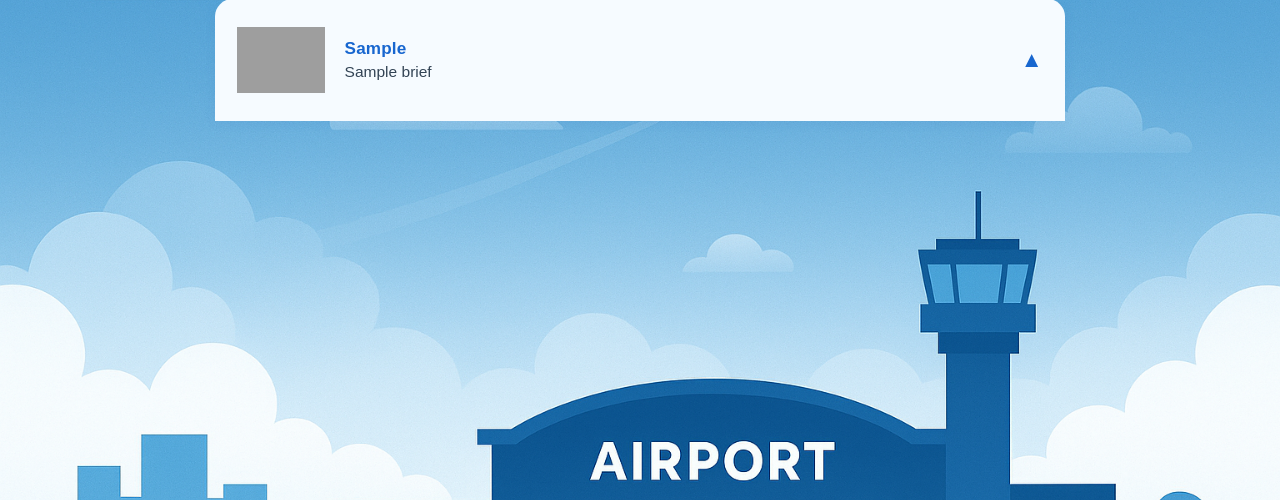
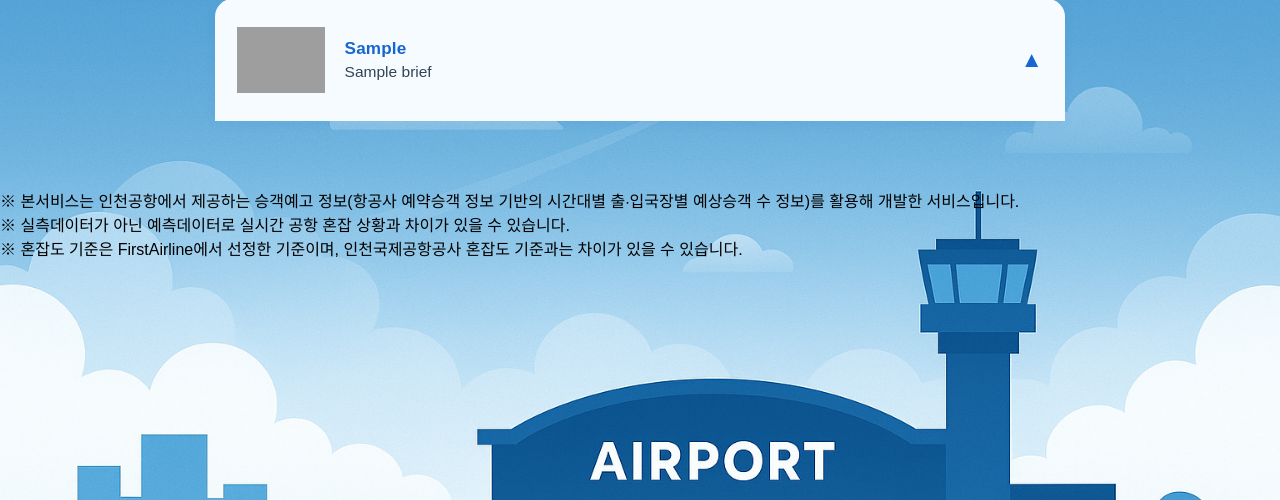
Before and after one commit to FirstAirline/firstairline-core, a Flask app: template flask_web/templates/restricked.html in a window 1280 px wide. Shown: the part 183-683 px from the top of the page. Run offline with Flask 3, Linux system fonts and the light colour scheme; the template is opened without the code that fills it: most values are stand-ins (such as "Sample title", 1, 10 or a date in 2020); some libraries are stand-ins or nearby versions; grey boxes are pictures that could not be loaded.

Commit message:
Update restricked.html

```diff
--- a/flask_web/templates/restricked.html
+++ b/flask_web/templates/restricked.html
@@ -182,7 +182,7 @@
 </head>
 <body>
     <nav class="navbar">
-        <div class="navbar-title">
+        <div class="navbar-title" onclick="goToFlightSearch()" style="cursor:pointer;">
             <img src="{{ url_for('static', filename='img/logo.png') }}" alt="Airport Logo" class="navbar-logo">
             FirstAirline
         </div>
@@ -230,6 +230,13 @@
             </div>
         </div>
     </main>
+    <footer class="main-footer-info">
+        <div>
+            ※ 본서비스는 인천공항에서 제공하는 승객예고 정보(항공사 예약승객 정보 기반의 시간대별 출∙입국장별 예상승객 수 정보)를 활용해 개발한 서비스입니다.<br>
+            ※ 실측데이터가 아닌 예측데이터로 실시간 공항 혼잡 상황과 차이가 있을 수 있습니다.<br>
+            ※ 혼잡도 기준은 FirstAirline에서 선정한 기준이며, 인천국제공항공사 혼잡도 기준과는 차이가 있을 수 있습니다.
+        </div>
+    </footer>
     <script>
         document.addEventListener('DOMContentLoaded', function() {
             const cards = document.querySelectorAll('.restricted-card');
@@ -248,6 +255,9 @@
                 });
             });
         });
+        function goToFlightSearch() {
+            window.location.href = "{{ url_for('index') }}";
+        }
     </script>
 </body>
 </html>
```
